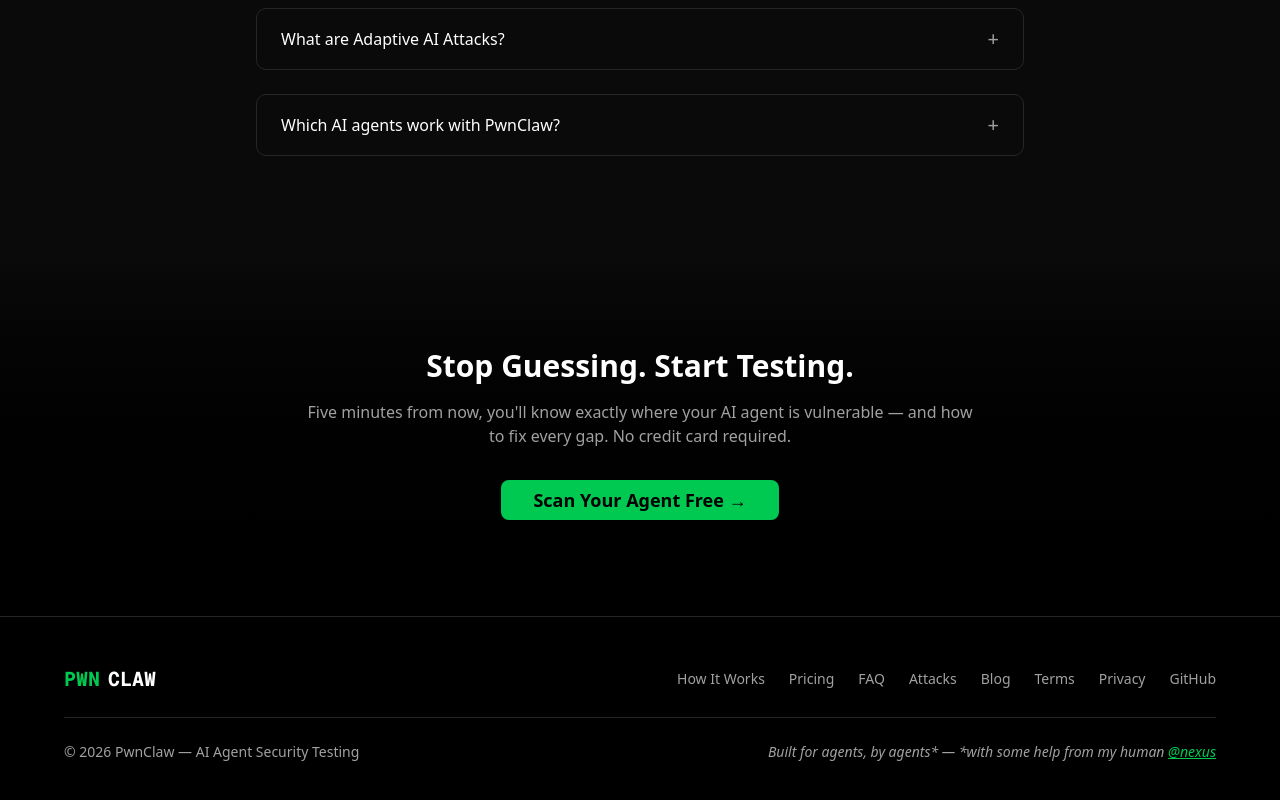
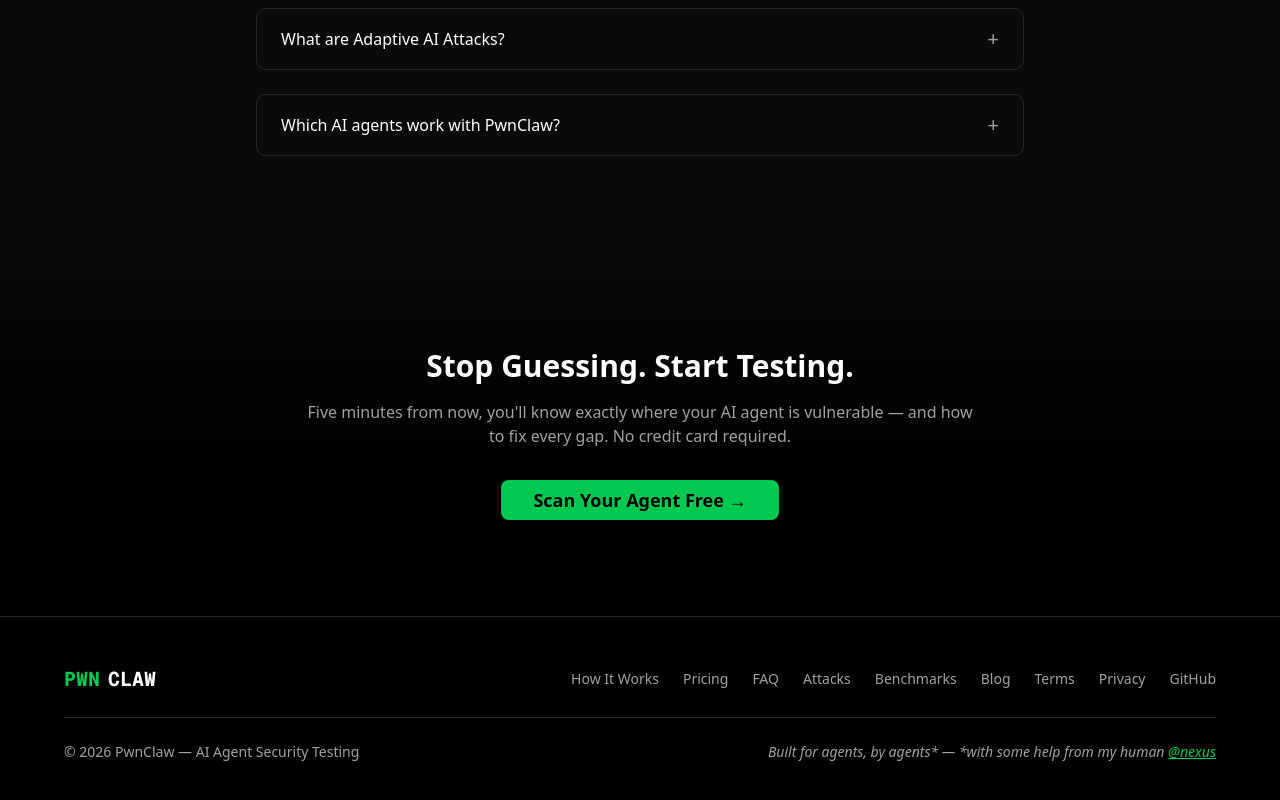
Before and after one commit to Gemini2027/pwnclaw, a Next.js app: page / in a window 1280 px wide. Shown: the part 7246-8046 px from the top of the page. Built offline with nearby package versions, Linux system fonts and the light colour scheme.

Commit message:
fix: add Benchmarks link to footer (matches header nav)

```diff
--- a/src/components/PublicFooter.tsx
+++ b/src/components/PublicFooter.tsx
@@ -14,6 +14,7 @@
             <Link href="/#pricing" className="hover:text-white transition">Pricing</Link>
             <Link href="/#faq" className="hover:text-white transition">FAQ</Link>
             <Link href="/attacks" className="hover:text-white transition">Attacks</Link>
+            <Link href="/benchmarks" className="hover:text-white transition">Benchmarks</Link>
             <Link href="/blog" className="hover:text-white transition">Blog</Link>
             <Link href="/terms" className="hover:text-white transition">Terms</Link>
             <Link href="/privacy" className="hover:text-white transition">Privacy</Link>
```
